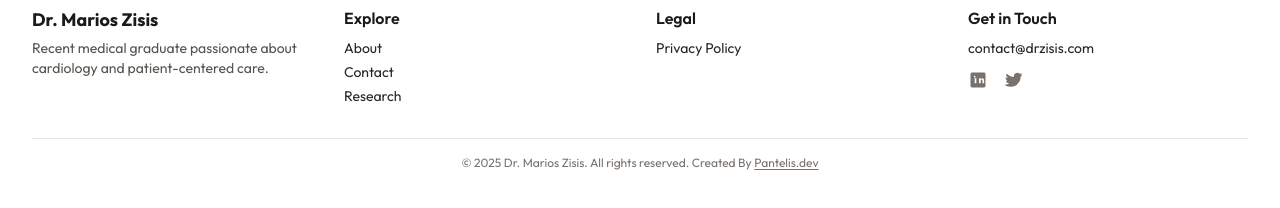
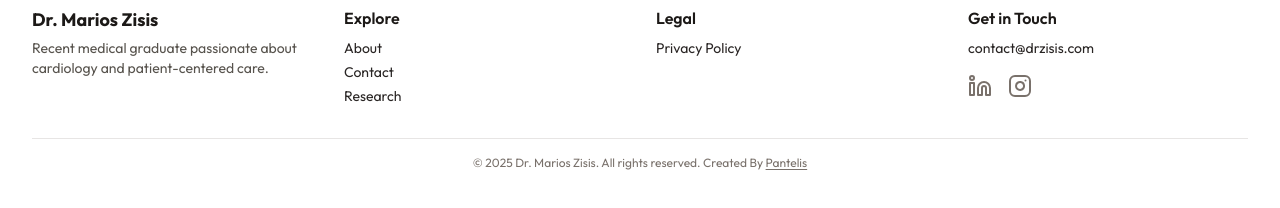
Before and after one commit to panteliskarabetsos/drzisis-portfolio, a Next.js app: page / in a window 1280 px wide. Shown: the part 3133-3341 px from the top of the page. Built offline with nearby package versions, Linux system fonts and the light colour scheme.

Commit message:
General Improvements

```diff
--- a/src/app/components/footer.js
+++ b/src/app/components/footer.js
@@ -1,3 +1,4 @@
+import { Instagram, Linkedin } from "lucide-react";
 export default function Footer() {
   return (
     <footer className="bg-white border-t border-stone-200 text-stone-800 py-8 sm:py-10 mt-auto">
@@ -35,31 +36,45 @@ export default function Footer() {
 
           {/* Contact & Socials */}
           <div>
-            <h3 className="text-md font-semibold text-stone-900">Get in Touch</h3>
-            <div className="mt-2 space-y-1 text-sm">
-              <a href="mailto:contact@drzisis.com" className="hover:text-cyan-600 transition">contact@drzisis.com</a>
+              <h3 className="text-md font-semibold text-stone-900 dark:text-stone-100">Get in Touch</h3>
+              <div className="mt-2 text-sm">
+                <a href="mailto:contact@drzisis.com" className="hover:text-cyan-600 transition-colors">
+                  contact@drzisis.com
+                </a>
+              </div>
+
+              <div className="flex mt-4 space-x-4">
+                  {/* LinkedIn */}
+                  <a
+                    href="https://www.linkedin.com/in/marioszisis/"
+                    aria-label="LinkedIn"
+                    className="text-stone-500 hover:text-cyan-600 transition-colors"
+                    target="_blank"
+                    rel="noopener noreferrer"
+                  >
+                    <Linkedin className="w-6 h-6" />
+                  </a>
+
+                  {/* Instagram */}
+                  <a
+                    href="https://www.instagram.com/maioszisis/"
+                    aria-label="Instagram"
+                    className="text-stone-500 hover:text-cyan-600 transition-colors"
+                    target="_blank"
+                    rel="noopener noreferrer"
+                  >
+                    <Instagram className="w-6 h-6" />
+                  </a>
+                </div>
+
             </div>
-
-            <div className="flex justify-center sm:justify-start space-x-4 mt-3">
-              <a href="#" className="text-stone-500 hover:text-cyan-600 transition" aria-label="LinkedIn">
-                <svg className="h-5 w-5" fill="currentColor" viewBox="0 0 24 24">
-                  <path d="M4.75 3A1.75 1.75 0 003 4.75v14.5A1.75 1.75 0 004.75 21h14.5A1.75 1.75 0 0021 19.25V4.75A1.75 1.75 0 0019.25 3H4.75zM8 10h2v6H8v-6zm1-2a1 1 0 11-2 0 1 1 0 012 0zm4 2h2v1h.025a2.25 2.25 0 011.975-1c1.325 0 2.325.974 2.325 2.7V16h-2v-3.25c0-.825-.375-1.25-1.05-1.25-.65 0-1.05.425-1.05 1.25V16h-2v-6z" />
-                </svg>
-              </a>
-              <a href="#" className="text-stone-500 hover:text-cyan-600 transition" aria-label="Twitter">
-                <svg className="h-5 w-5" fill="currentColor" viewBox="0 0 24 24">
-                  <path d="M8.29 20c7.547 0 11.675-6.155 11.675-11.5 0-.175 0-.35-.013-.525A8.192 8.192 0 0022 5.3a8.385 8.385 0 01-2.356.625 4.06 4.06 0 001.8-2.3 8.12 8.12 0 01-2.6 1 4.072 4.072 0 00-6.95 3.7 11.6 11.6 0 01-8.425-4.25 4.072 4.072 0 001.25 5.45A3.78 3.78 0 012 8.725v.05A4.07 4.07 0 004.06 13a4.066 4.066 0 01-1.8.05A4.074 4.074 0 006.5 16a8.194 8.194 0 01-6 1.675A11.616 11.616 0 008.29 20z" />
-                </svg>
-              </a>
             </div>
-          </div>
-        </div>
 
         {/* Bottom Footer */}
         <div className="mt-8 border-t border-stone-200 pt-4 text-center text-xs text-stone-500">
           © {new Date().getFullYear()} Dr. Marios Zisis. All rights reserved. Created By{' '}
           <a href="http://panteliskarabetsos.com/" target="_blank" rel="noopener noreferrer"  className="hover:text-cyan-600 transition  underline underline-offset-2 hover:no-underline">
-            Pantelis.dev
+            Pantelis
           </a>
         </div>
       </div>
```
Also changed, not shown: 1 other file (tests, documents, lock files or other folders).
